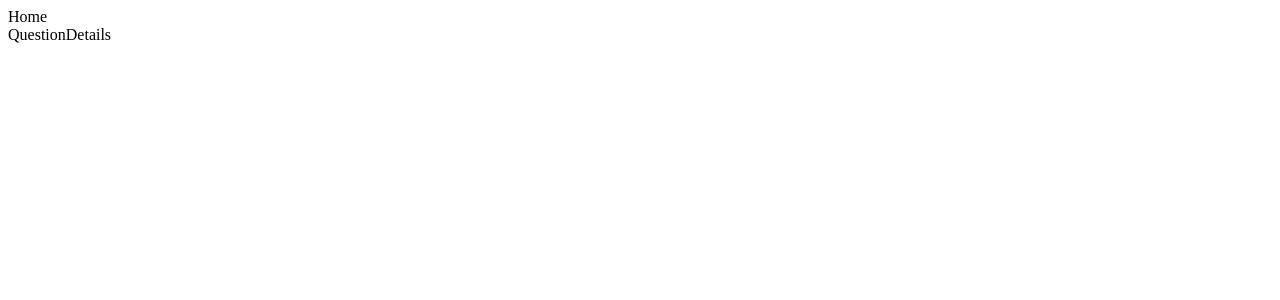
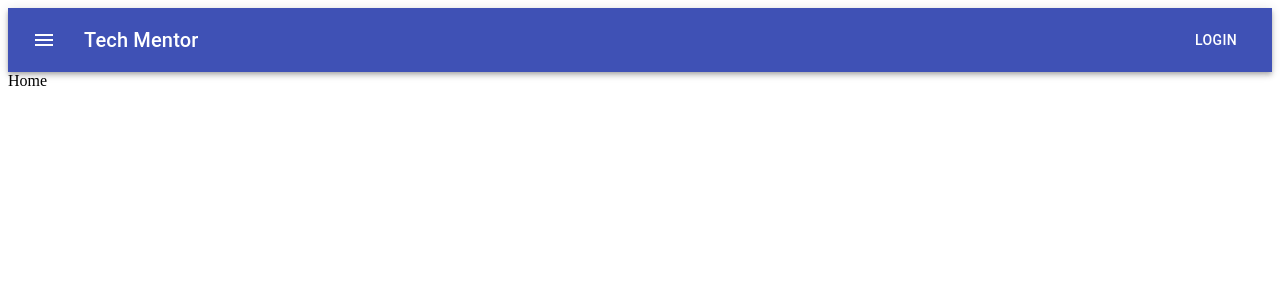
Before and after one commit to sheenarbw/mentor-platform, a Next.js app: page / in a window 1280 px wide. Shown: the top 300 px of the page. Built offline with nearby package versions, Linux system fonts and the light colour scheme.

Commit message:
header bar

```diff
--- /dev/null
+++ b/components/Header.js
@@ -0,0 +1,86 @@
+import React from "react";
+import { fade, makeStyles } from "@material-ui/core/styles";
+import AppBar from "@material-ui/core/AppBar";
+import Toolbar from "@material-ui/core/Toolbar";
+import Typography from "@material-ui/core/Typography";
+import Button from "@material-ui/core/Button";
+import IconButton from "@material-ui/core/IconButton";
+import MenuIcon from "@material-ui/icons/Menu";
+import InputBase from "@material-ui/core/InputBase";
+import SearchIcon from "@material-ui/icons/Search";
+
+const useStyles = makeStyles(theme => ({
+  root: {
+    flexGrow: 1
+  },
+  menuButton: {
+    marginRight: theme.spacing(2)
+  },
+  title: {
+    flexGrow: 1
+  },
+  search: {
+    position: "relative",
+    borderRadius: theme.shape.borderRadius,
+    backgroundColor: fade(theme.palette.common.white, 0.15),
+    "&:hover": {
+      backgroundColor: fade(theme.palette.common.white, 0.25)
+    },
+    marginRight: theme.spacing(2),
+    marginLeft: 0,
+    width: "100%",
+    [theme.breakpoints.up("sm")]: {
+      marginLeft: theme.spacing(3),
+      width: "auto"
+    }
+  },
+  searchIcon: {
+    width: theme.spacing(7),
+    height: "100%",
+    position: "absolute",
+    pointerEvents: "none",
+    display: "flex",
+    alignItems: "center",
+    justifyContent: "center"
+  }
+}));
+
+export default function ButtonAppBar() {
+  const classes = useStyles();
+
+  return (
+    <div className={classes.root}>
+      <AppBar position="static">
+        <Toolbar>
+          <IconButton
+            edge="start"
+            className={classes.menuButton}
+            color="inherit"
+            aria-label="menu"
+          >
+            <MenuIcon />
+          </IconButton>
+          <Typography variant="h6" className={classes.title}>
+            Tech Mentor
+          </Typography>
+
+          {/* <div className={classes.search}>
+            <div className={classes.searchIcon}>
+              <SearchIcon />
+            </div>
+            <InputBase
+              placeholder="Search…"
+              classes={{
+                root: classes.inputRoot,
+                input: classes.inputInput
+              }}
+              inputProps={{ "aria-label": "search" }}
+            />
+          </div> */}
+
+          <Button color="inherit">Login</Button>
+        </Toolbar>
+      </AppBar>
+    </div>
+  );
+}
--- a/package.json
+++ b/package.json
@@ -8,6 +8,9 @@
     "start": "next start"
   },
   "dependencies": {
+    "@material-ui/core": "^4.5.0",
+    "@material-ui/icons": "^4.4.3",
+    "material-ui-icons": "^1.0.0-beta.36",
     "next": "9.1.1",
     "react": "16.10.2",
     "react-dom": "16.10.2",
--- /dev/null
+++ b/pages/PrivateChat.js
@@ -0,0 +1,9 @@
+import React from "react";
+
+function PrivateChat(props) {
+  // console.log(probs)
+
+  return <div>PrivateChat</div>;
+}
+
+export default PrivateChat;
--- a/pages/index.js
+++ b/pages/index.js
@@ -1,15 +1,45 @@
 import React from "react";
-import Head from "next/head";
-import Nav from "../components/nav";
+// import Head from "next/head";
+// import Nav from "../components/nav";
 import Home from "./Home";
 import QuestionDetails from "./QuestionDetails";
+import PrivateChat from "./PrivateChat";
 
-const isServer = typeof window === "undefined";
+import Header from "../components/Header";
+
+// const isServer = typeof window === "undefined";
+const HOME = "home";
+const QUESTION_DETAILS = "question";
+const PRIVATE_CHAT = "private";
 
 class App extends React.Component {
   constructor() {
     super();
     this.state = {
+      currentPage: HOME,
+
+      privateMessages: {
+        messages: [
+          {
+            text: "Thanks so much for your advice, I really appreciate it!",
+            from: "me",
+            avatar: "ME"
+          },
+          {
+            text:
+              "I was wondering if I could ask you questions from time to time. I'm just starting this job and it looks like there's going to be a big learning curve",
+            from: "me",
+            avatar: "ME"
+          },
+          {
+            text: "Hey, no worries. I'm happy to help",
+            from: "mentorX",
+            avatar: "MX"
+          }
+        ],
+        currentMessageText: ""
+      },
+
       home: {
         currentQuestionText: "", // whatever question the user is currently typing
         questionsSummaries: [
@@ -119,29 +149,26 @@ class App extends React.Component {
   render() {
     return (
       <React.Fragment>
+        <Header />
+        {this.state.currentPage === HOME && (
           <Home
             {...this.state.home}
             handleAddQuestion={() => this.handleAddQuestion()}
             handleChangeQuestionInput={text => handleChangeQuestionInput(text)}
           ></Home>
+        )}
+        {this.state.currentPage === QUESTION_DETAILS && (
           <QuestionDetails
             {...this.state.questionDetails}
             handleAddComment={() => this.handleAddComment()}
             handleChangeCommentInput={text => this.handleAddComment(text)}
           ></QuestionDetails>
+        )}
+
+        {this.state.currentPage === PRIVATE_CHAT && (
+          <PrivateChat {...this.state.privateMessages} />
+        )}
       </React.Fragment>
-
-      //   <div>
-      //     {this.state.questionDetails.currentResponseText}
-      //     <hr />
-      //     <div>
-      //       {this.state.questionDetails.comments.map((comment, index) => (
-      //         <div key={index}>{comment.text}</div>
-      //       ))}
-
-      //       <button onClick={() => this.handleAddComment()}>Add Comment</button>
-      //     </div>
-      //   </div>
     );
   }
 }
```
Also changed, not shown: 1 other file (tests, documents, lock files or other folders). Lines whose indentation alone changed are shown as unchanged.
